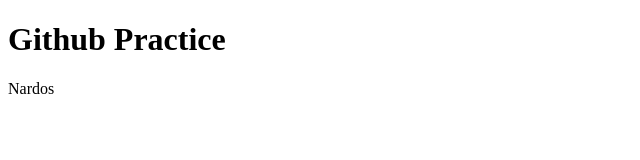
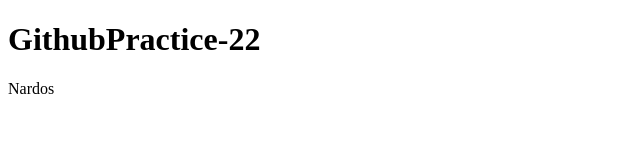
Before and after one commit to Yewub-H/gitgubpractice1, a plain HTML site: page pages/index.html in a window 1280 px wide. Shown: the whole page, without its empty margins (0-640 px from the left). Drawn offline with Linux system fonts and the light colour scheme.

Commit message:
Hi
Hello

```diff
--- a/pages/index.html
+++ b/pages/index.html
@@ -7,7 +7,7 @@
     <title>Github </title>
 </head>
 <body>
-    <h1>Github Practice</h1>
+    <h1>GithubPractice-22</h1>
     <p>Nardos</p>
 
 </body>
```
